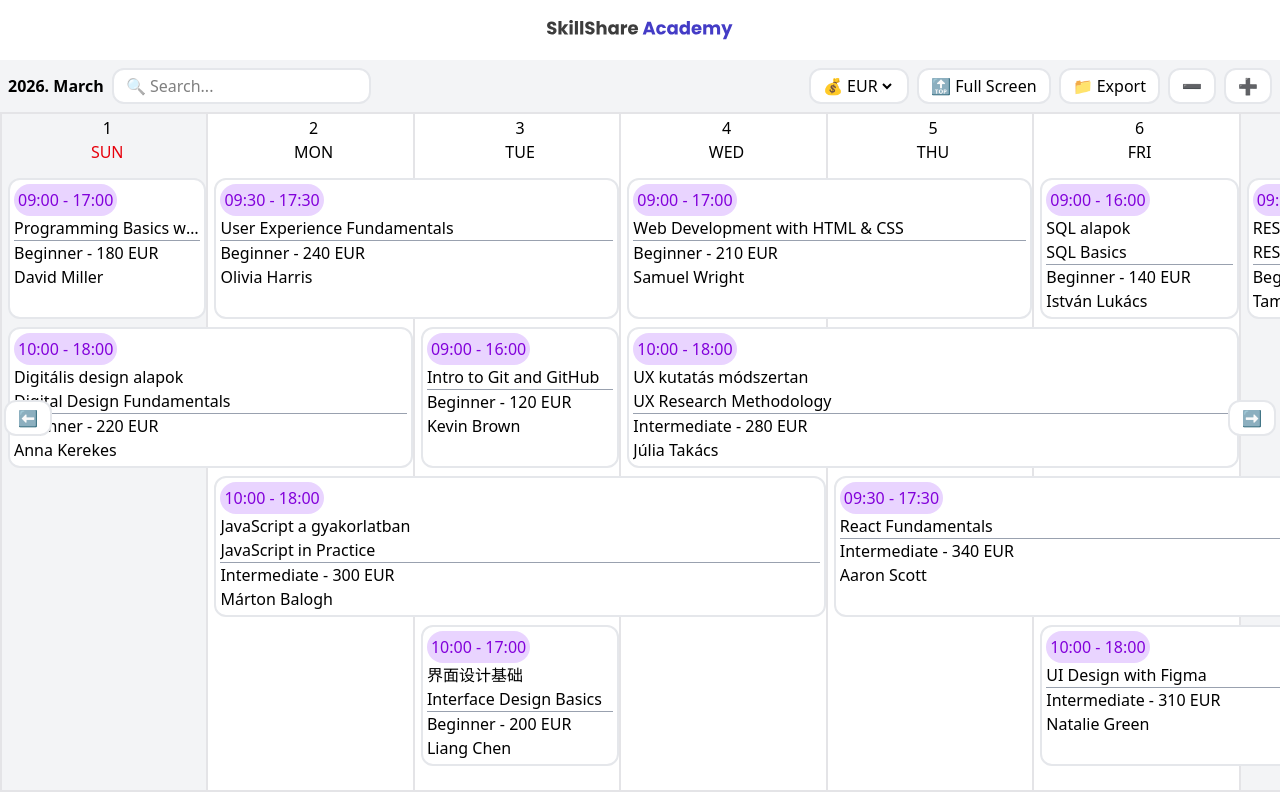
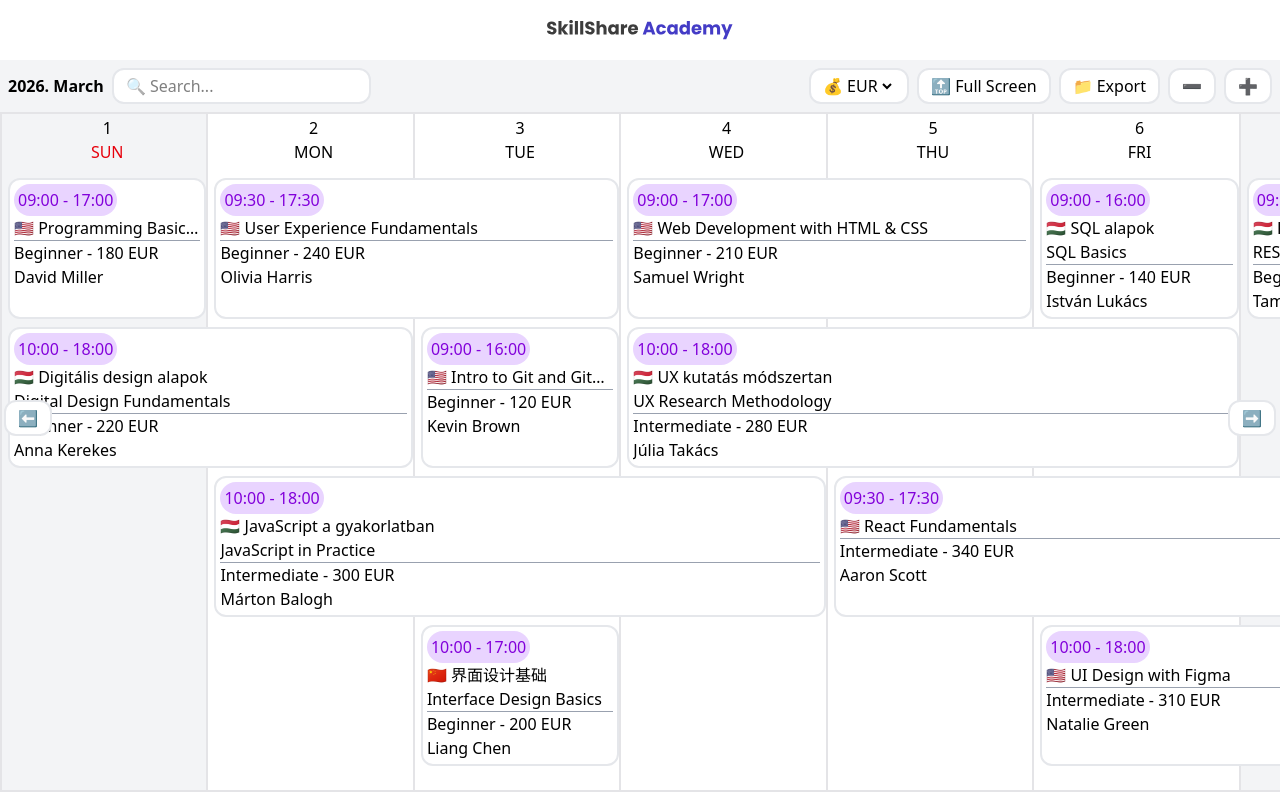
Before and after one commit to kiralysanyi/es2027-s17-r1-169, a React (Vite) app in the folder phase-2-src/: page / in a window 1280 px wide. Built offline with nearby package versions, Linux system fonts and the light colour scheme.

Commit message:
add language indication

```diff
--- a/phase-2-src/src/components/Course.jsx
+++ b/phase-2-src/src/components/Course.jsx
@@ -1,6 +1,7 @@
 import { useContext } from "react";
 import formatKlok from "../utils/formatKlok";
 import { DataContext } from "../providers/DataProvider";
+import { getFlagForLang } from "../utils/langUtils";
 
 /**
  * Course card to use in calendar
@@ -27,7 +28,7 @@
             {formatKlok(startDate.getHours())}:{formatKlok(startDate.getMinutes())} - {formatKlok(endDate.getHours())}:{formatKlok(endDate.getMinutes())}
         </span>
         <span>
-            {course.courseName}
+            {getFlagForLang(course.language)} {course.courseName}
         </span>
         {course.courseName != course.courseNameEnglish ? <span>
             {course.courseNameEnglish}
--- /dev/null
+++ b/phase-2-src/src/utils/langUtils.js
@@ -0,0 +1,18 @@
+const getFlagForLang = (language) => {
+    switch (language) {
+        case "Hungarian":
+            return "🇭🇺"
+
+        case "English":
+            return "🇺🇸"
+
+        case "Chinese":
+            return "🇨🇳"
+
+        default:
+            return "🚩"
+    }
+}
+
+
+export { getFlagForLang }
```
